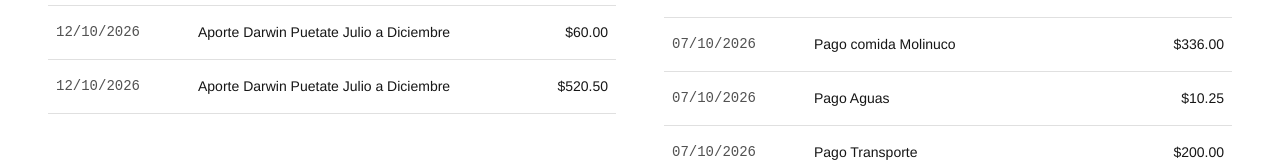
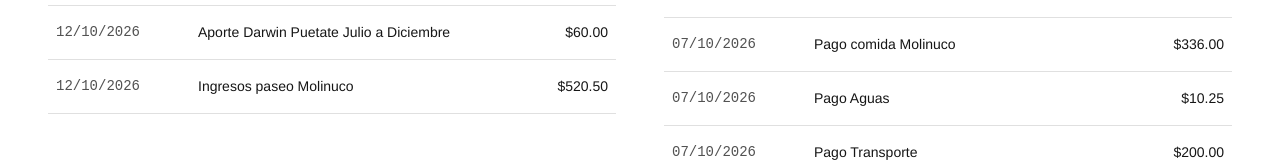
Before and after one commit to jjorgeadrian007/cuentas_aso, a React (Vite) app: page / in a window 1280 px wide. Shown: the part 2066-2230 px from the top of the page. Built offline with nearby package versions, Linux system fonts and the light colour scheme.

Commit message:
paseo ingresos

```diff
--- a/src/App.jsx
+++ b/src/App.jsx
@@ -32,7 +32,7 @@ export default function DashboardAsociacion() {
     { id: 24, fecha: "02/10/2026", nombre: "Ingreso por Cafeteria Agosto", valor: 25.00 },
     { id: 25, fecha: "02/10/2026", nombre: "Ingreso por Cafeteria Septiembre", valor: 24.60 },
     { id: 26, fecha: "12/10/2026", nombre: "Aporte Darwin Puetate Julio a Diciembre", valor: 60.00 },
-    { id: 27, fecha: "12/10/2026", nombre: "Aporte Darwin Puetate Julio a Diciembre", valor: 520.50 },
+    { id: 27, fecha: "12/10/2026", nombre: "Ingresos paseo Molinuco", valor: 520.50 },
   ]);
 
   const [egresos] = useState([
```
